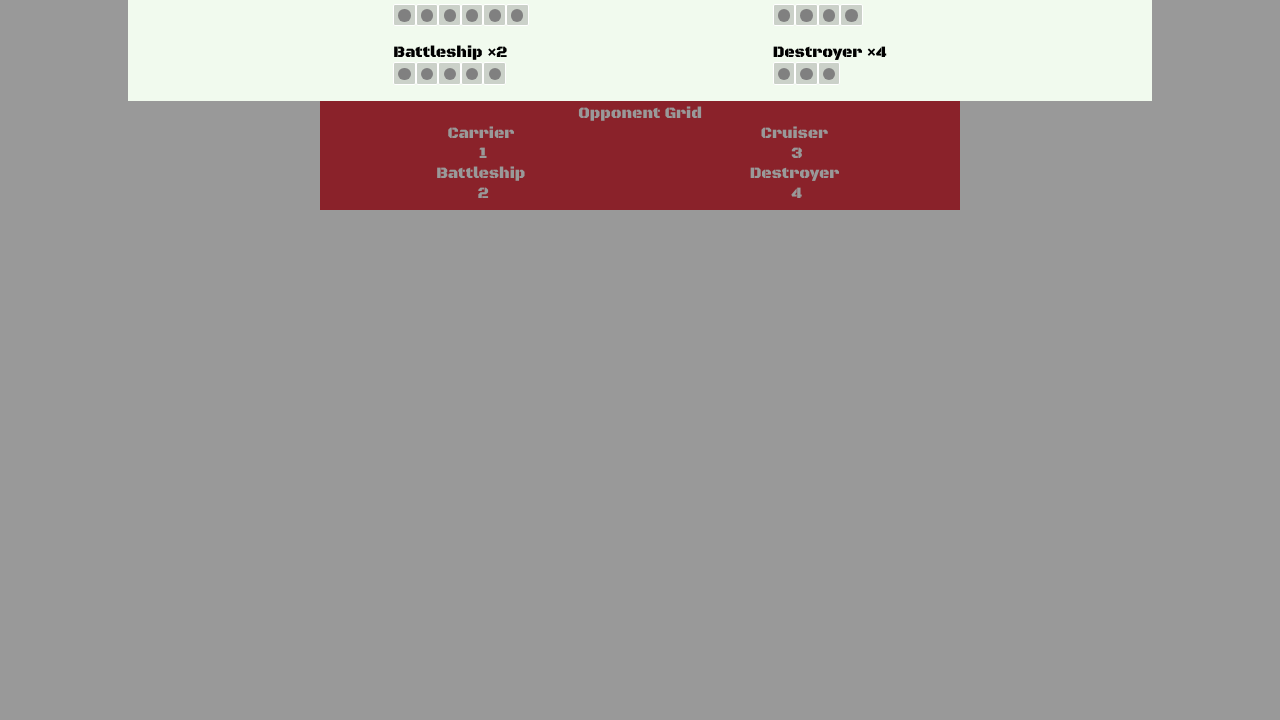
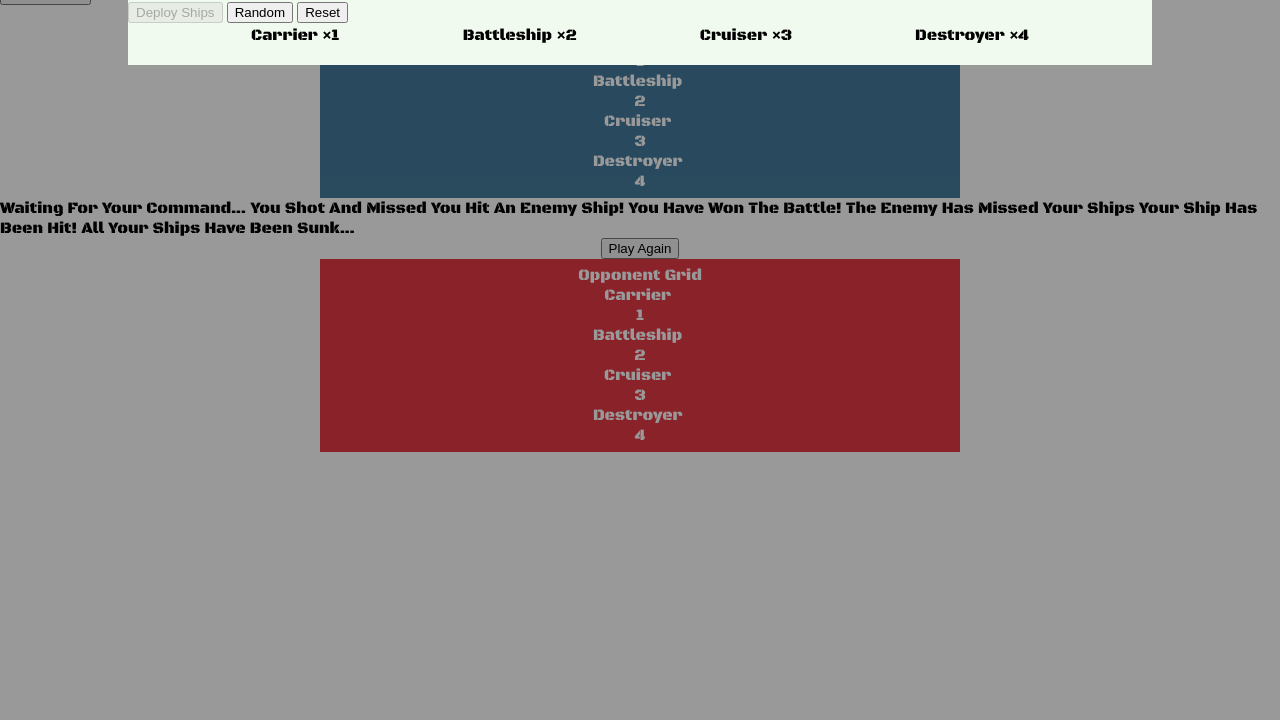
Before and after one commit to Dayo-Akinsola/Battleship, a website built with webpack: page dist/index.html in a window 1280 px wide. Shown: the part 80-800 px from the top of the page. Built offline with nearby package versions, Linux system fonts and the light colour scheme.

Commit message:
added messages to show the status of the game

```diff
--- a/dist/index.html
+++ b/dist/index.html
@@ -10,11 +10,14 @@
   <body>
     <script defer src="main.js"></script>
     <h1 class="page-heading">Battleship</h1>
+    <div class="game-reset-container">
+      <button class="game-reset-btn">Reset Game</button>
+    </div>
     <div class="game-section">
       <div class="player-section">
         <div class="player-section-heading-container">
           <span class="player-section-heading">Player Grid</span>
-          <div class="ship-count player-ship-count">
+            <div class="ship-counts player-ship-count">
               <div class="ship-count-section-1">
                 <div class="ship-count-container carrier-container">
                   <span class="ship-name carrier">Carrier</span>
@@ -38,10 +41,24 @@
             </div>
           </div>
         </div>
+        <div class="game-status">
+          <span class="game-status-message wait-message shown">Waiting For Your Command...</span>
+          <span class="game-status-message player-miss-message">You Shot And Missed</span>
+          <span class="game-status-message player-hit-message ">You Hit An Enemy Ship!</span>
+          <span class="game-status-message player-sink-message"></span>
+          <span class="game-status-message player-win-message">You Have Won The Battle!</span>
+          <span class="game-status-message computer-miss-message">The Enemy Has Missed Your Ships</span>
+          <span class="game-status-message computer-hit-message ">Your Ship Has Been Hit!</span>
+          <span class="game-status-message computer-sink-message"></span>
+          <span class="game-status-message computer-win-message">All Your Ships Have Been Sunk...</span>
+        </div>
+        <div class="play-again-btn-container">
+          <button class="play-again-btn">Play Again</button>
+        </div>
         <div class="opponent-section">
           <div class="opponent-section-heading-container">
             <span class="opponent-section-heading">Opponent Grid</span>
-          <div class="ship-count opponent-ship-count">
+            <div class="ship-counts opponent-ship-count">
               <div class="ship-count-section-1">
                 <div class="ship-count-container carrier-container">
                   <span class="ship-name carrier">Carrier</span>
@@ -69,82 +86,77 @@
       <div class="ship-placement-modal">
         <div class="ship-placement-container">
           <h2 class="ship-placement-heading">Place Your Ships</h2>
+          <div class="info-wrapper">
+            <span class="place-info">Drap and drop to place a ship</span>
+            <span class="rotate-info">Click on a placed ship to rotate</span>
+          </div>
+          <div class="placement-btns-container">
+            <button disabled="disabled" class="placement-btn deploy-btn">Deploy Ships</button>
+            <button class="placement-btn random-btn">Random</button>
+            <button class="placement-btn reset-btn">Reset</button>
+          </div>
           <div class="grid-wrapper placement-grid-wrapper"></div>
           <div class="ships-display-container">
-          <div class="section-1-display">
             <div class="display-container carrier-display-container">
               <span class="ship-display-name">Carrier <span class="display-count" data-display-count="1">&#215;1</span></span>
-              <div class="ship-display carrier-display">
-                <div class="grid-square player-square ship-placed">
+              <div class="ship-display carrier-display" draggable="true">
+                <div class="grid-square player-square placed-ship-display">
                   <div class="ship-circle"></div>
                 </div>
-                <div class="grid-square player-square ship-placed">
+                <div class="grid-square player-square placed-ship-display">
                   <div class="ship-circle"></div>
                 </div>
-                <div class="grid-square player-square ship-placed">
+                <div class="grid-square player-square placed-ship-display">
                   <div class="ship-circle"></div>
                 </div>
-                <div class="grid-square player-square ship-placed">
+                <div class="grid-square player-square placed-ship-display">
                   <div class="ship-circle"></div>
                 </div>
-                <div class="grid-square player-square ship-placed">
+                <div class="grid-square player-square placed-ship-display">
                   <div class="ship-circle"></div>
                 </div>
-                <div class="grid-square player-square ship-placed">
-                  <div class="ship-circle"></div>
               </div>
             </div>
             <div class="display-container battleship-display-container">
               <span class="ship-display-name">Battleship <span class="display-count" data-display-count="2">&#215;2</span></span>
-              <div class="ship-display battleship-display">
-                <div class="grid-square player-square ship-placed">
+              <div class="ship-display battleship-display" draggable="true">
+                <div class="grid-square player-square placed-ship-display">
                   <div class="ship-circle"></div>
                 </div>
-                <div class="grid-square player-square ship-placed">
+                <div class="grid-square player-square placed-ship-display">
                   <div class="ship-circle"></div>
                 </div>
-                <div class="grid-square player-square ship-placed">
+                <div class="grid-square player-square placed-ship-display">
                   <div class="ship-circle"></div>
                 </div>
-                <div class="grid-square player-square ship-placed">
-                  <div class="ship-circle"></div>
-                </div>
-                <div class="grid-square player-square ship-placed">
+                <div class="grid-square player-square placed-ship-display">
                   <div class="ship-circle"></div>
                 </div>
               </div>
             </div>
-        </div>
-        </div>
-        <div class="section-2-display">
             <div class="display-container cruiser-display-container">
               <span class="ship-display-name">Cruiser <span class="display-count" data-display-count="3">&#215;3</span></span>
-            <div class="ship-display cruiser-display">
-              <div class="grid-square player-square ship-placed">
+              <div class="ship-display cruiser-display" draggable="true">
+                <div class="grid-square player-square placed-ship-display">
                   <div class="ship-circle"></div>
                 </div>
-              <div class="grid-square player-square ship-placed">
+                <div class="grid-square player-square placed-ship-display">
                   <div class="ship-circle"></div>
                 </div>
-              <div class="grid-square player-square ship-placed">
-                <div class="ship-circle"></div>
-              </div>
-              <div class="grid-square player-square ship-placed">
+                <div class="grid-square player-square placed-ship-display">
                   <div class="ship-circle"></div>
                 </div>
               </div>
             </div>
             <div class="display-container destroyer-display-container">
               <span class="ship-display-name">Destroyer <span class="display-count" data-display-count="4">&#215;4</span></span>
-          <div class="ship-display destroyer-display">
-            <div class="grid-square player-square ship-placed">
+              <div class="ship-display destroyer-display" draggable="true">
+                <div class="grid-square player-square placed-ship-display">
                   <div class="ship-circle"></div>
                 </div>
-            <div class="grid-square player-square ship-placed">
+                <div class="grid-square player-square placed-ship-display">
                   <div class="ship-circle"></div>
                 </div>
-            <div class="grid-square player-square ship-placed">
-              <div class="ship-circle"></div>
               </div>
             </div>
           </div>
```
Lines whose indentation alone changed are shown as unchanged.
